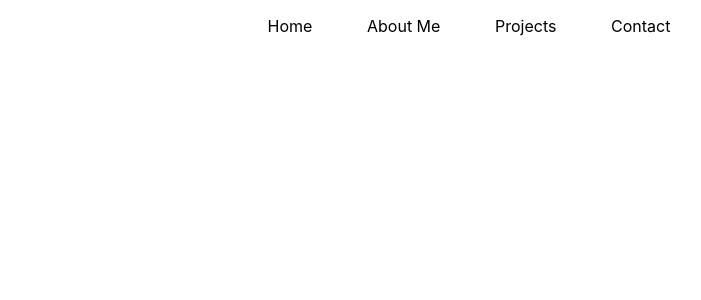
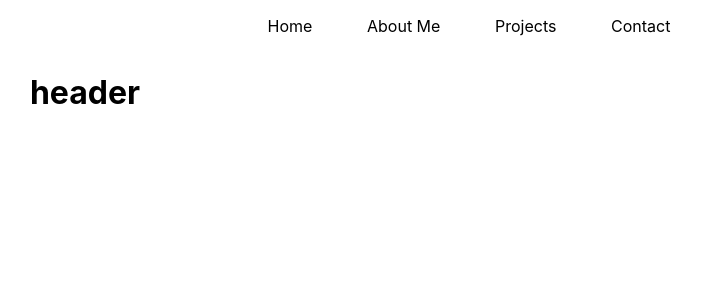
Before and after one commit to chaselancaster/React-Layout-Practice, a React (Create React App) app: page / in a window 1280 px wide. Shown: the top 300 px of the page, without its empty margins (555-1256 px from the left). Built offline with nearby package versions, Linux system fonts and the light colour scheme.

Commit message:
create Header.js

```diff
--- a/src/App.js
+++ b/src/App.js
@@ -1,11 +1,13 @@
 import "./App.css";
 
 import NavBar from "./Component/NavBar/NavBar";
+import Header from "./Component/Header/Header";
 
 function App() {
   return (
     <div className="App">
       <NavBar />
+      <Header />
     </div>
   );
 }
--- a/src/Component/Header/Header.js
+++ b/src/Component/Header/Header.js
@@ -0,0 +1,7 @@
+import React from "react";
+
+const Header = () => {
+  return <h1>header</h1>;
+};
+
+export default Header;
```
